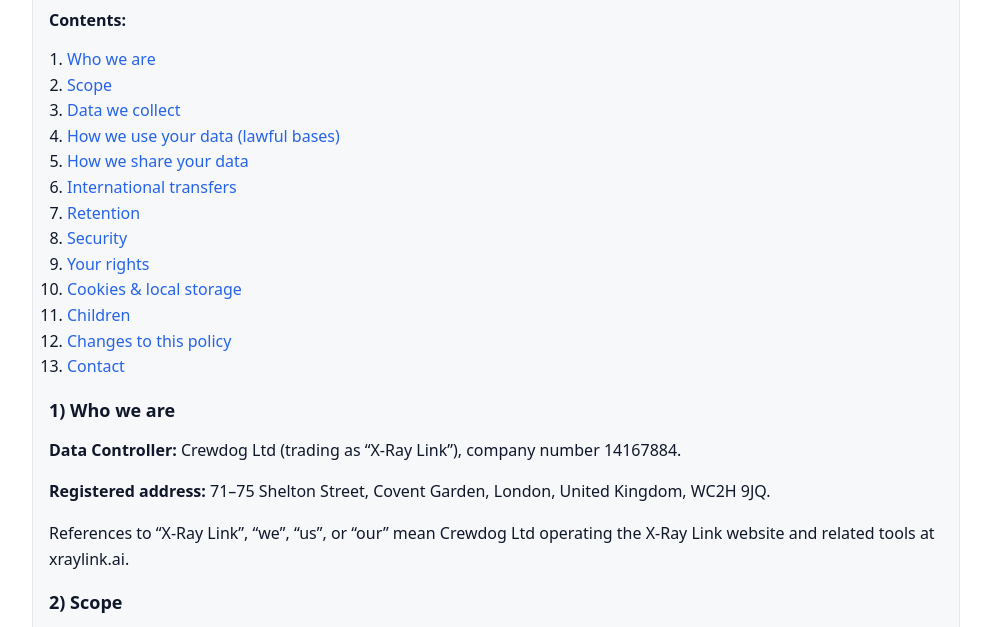
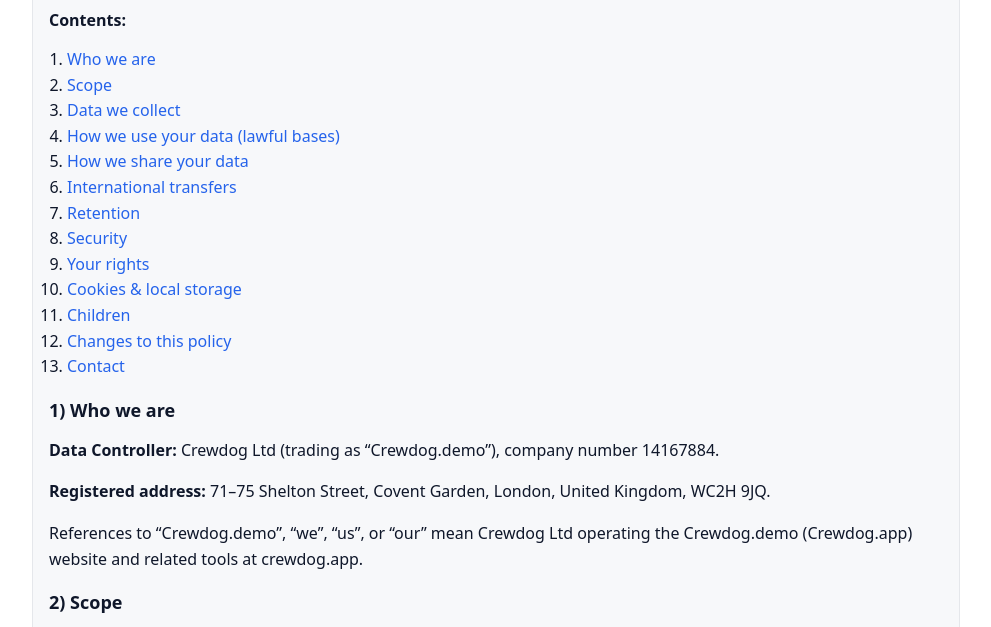
Before and after one commit to daniil-tkachov-crewdog/gatecrasher-public, a website: page public/Privacy_policy.html in a window 1280 px wide. Shown: the part 156-783 px from the top of the page, without its empty margins (144-1135 px from the left). Drawn offline with Linux system fonts and the light colour scheme.

Commit message:
Update Privacy_policy.html

```diff
--- a/public/Privacy_policy.html
+++ b/public/Privacy_policy.html
@@ -6,7 +6,7 @@
     <meta name="color-scheme" content="dark light" />
     <meta name="format-detection" content="telephone=no" />
     <meta http-equiv="x-ua-compatible" content="ie=edge" />
-    <title>Privacy Policy — X-Ray Link</title>
+    <title>Privacy Policy — Crewdog.demo</title>
     <style>
       :root {
         --bg: #0b0e11;
@@ -126,9 +126,9 @@
           </div>
 
           <h2 id="who">1) Who we are</h2>
-          <p><strong>Data Controller:</strong> Crewdog Ltd (trading as “X-Ray Link”), company number 14167884.</p>
+          <p><strong>Data Controller:</strong> Crewdog Ltd (trading as “Crewdog.demo”), company number 14167884.</p>
           <p><strong>Registered address:</strong> 71–75 Shelton Street, Covent Garden, London, United Kingdom, WC2H 9JQ.</p>
-          <p>References to “X-Ray Link”, “we”, “us”, or “our” mean Crewdog Ltd operating the X-Ray Link website and related tools at xraylink.ai.</p>
+          <p>References to “Crewdog.demo”, “we”, “us”, or “our” mean Crewdog Ltd operating the Crewdog.demo (Crewdog.app) website and related tools at crewdog.app.</p>
 
           <h2 id="scope">2) Scope</h2>
           <p>This policy explains how we handle personal data when you use our website and services. It should be read together with our <a href="./Terms_of_use.html">Terms of Use</a>.</p>
```
